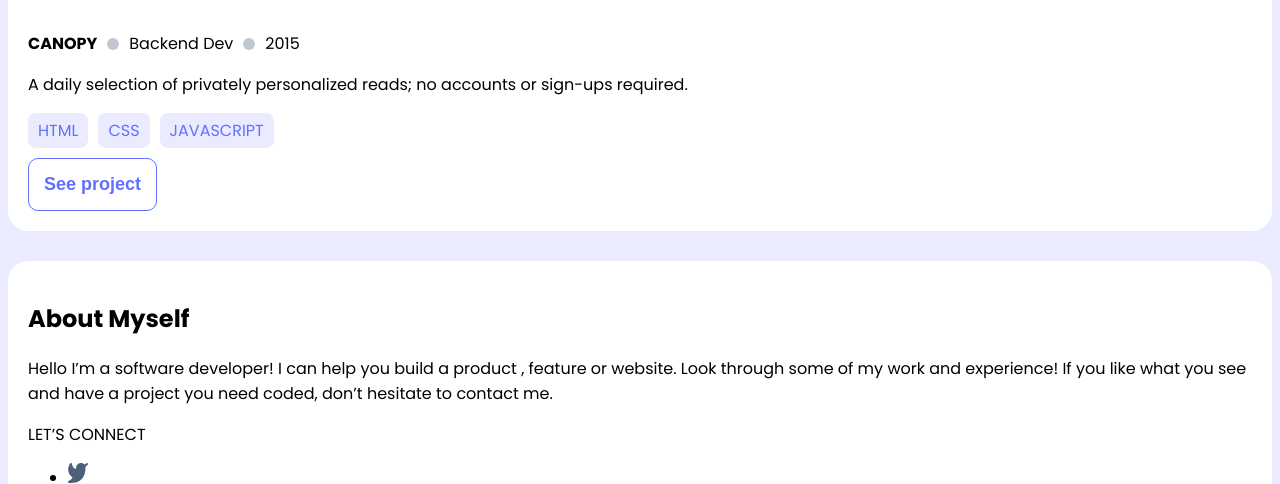
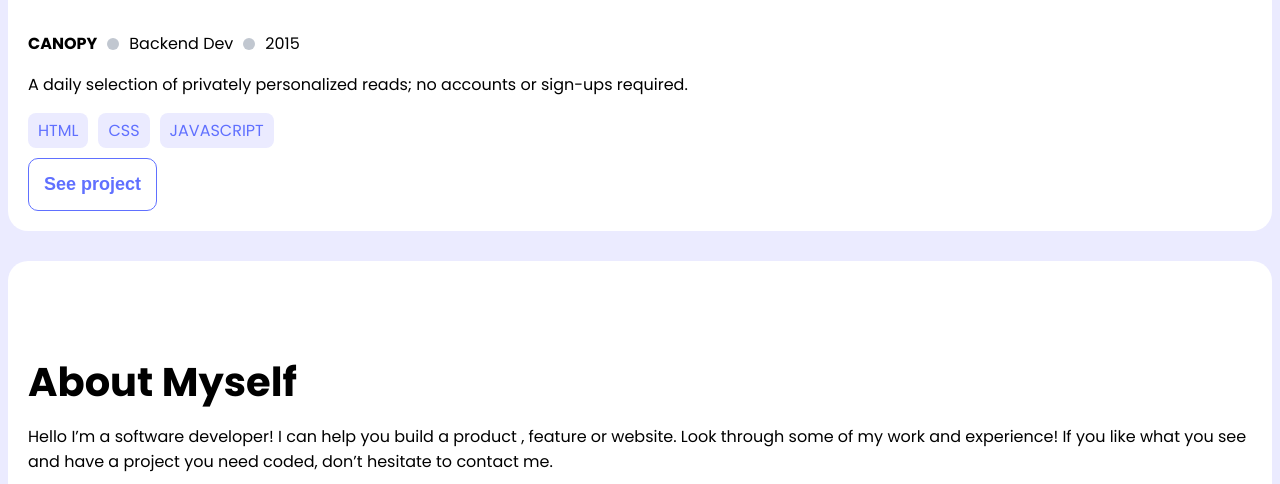
Before and after one commit to KhanYaqoob1133/Portfolio, a website: page index.html in a window 1280 px wide. Shown: the part 5602-6086 px from the top of the page. Drawn offline with Linux system fonts and the light colour scheme.

Commit message:
body updated

```diff
--- a/style.css
+++ b/style.css
@@ -65,6 +65,15 @@ body {
     margin-left: 30px;
   }
   ul.social{
+    width: 170px;
+    padding-left: 0px;
+    list-style: none;
+    display: flex;
+    justify-content: space-evenly;
+  }
+
+  ul.social1{
+    margin-left: -8px;
     width: 170px;
     padding-left: 0px;
     list-style: none;
@@ -147,3 +156,30 @@ body {
     font-weight:700;
     font-size: large;
   }
+  .about{
+    width: 327px;
+    height: 35px;
+    gap: 0px;
+    opacity: 0px;
+    font-size: xx-large;
+    margin-top: 75px;
+    font-family: Poppins;
+    font-size: 40px;
+    font-weight: 700;
+    line-height: 52px;
+    text-align: left;
+
+  }
+  .lets-connect{
+    left: -30px;
+    height: 24px;
+    gap: 0px;
+    opacity: 0px;
+    font-family: Poppins;
+    font-size: 16px;
+    font-weight: 500;
+    line-height: 24px;
+    text-align: left;
+    color: #6070FF;
+
+  }
```
